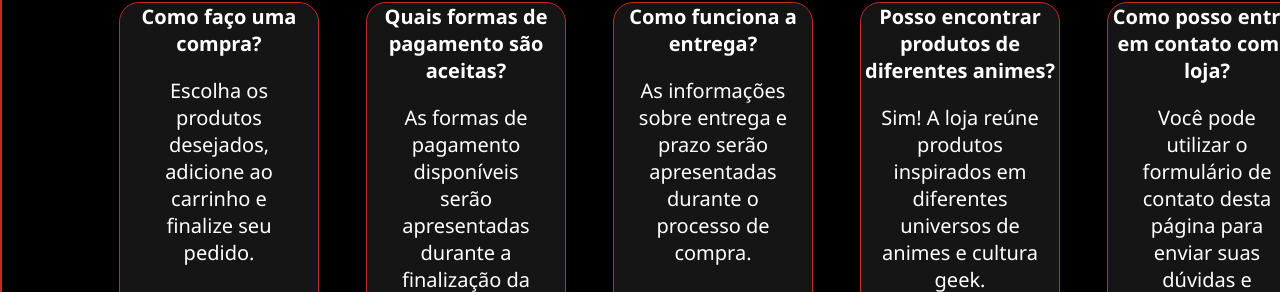
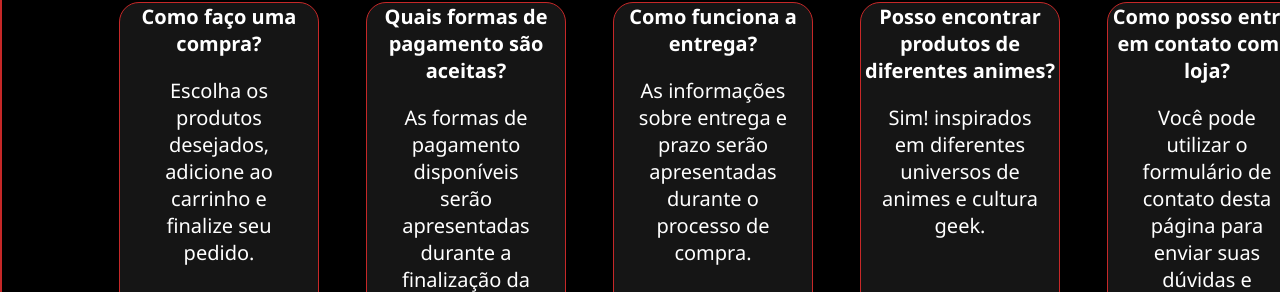
Before and after one commit to gustavoMeyer14/S.A, a plain HTML site: page Codigo/contato.html in a window 1280 px wide. Shown: the part 660-952 px from the top of the page. Drawn offline with Linux system fonts and the light colour scheme.

Commit message:
Incluido bug de texto imperceptivel

```diff
--- a/Codigo/contato.html
+++ b/Codigo/contato.html
@@ -129,7 +129,7 @@
             <div class="faq-item">
                 <h3>Posso encontrar produtos de diferentes animes?</h3>
                 <p>
-                    Sim! A loja reúne produtos inspirados em diferentes
+                    Sim!  inspirados em diferentes
                     universos de animes e cultura geek.
                 </p>
             </div>
```
